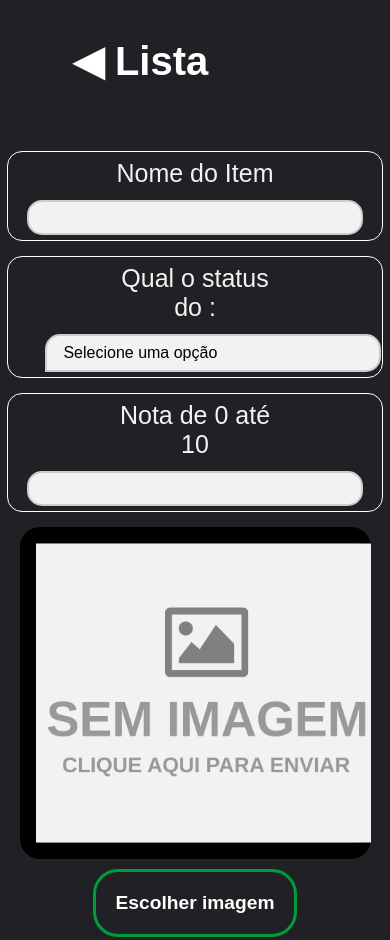
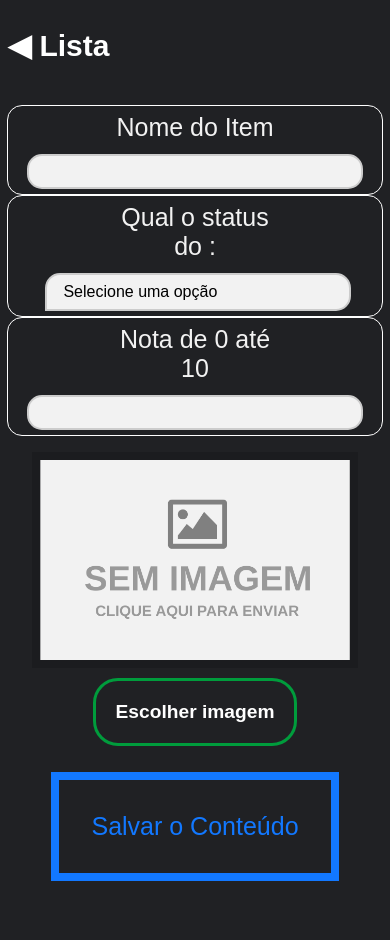
Before and after one commit to Yan-SO/FilmesEmSerie-Web, a website with bundled scripts: page src/screens/addContent.html in a window 390 px wide. Shown: the top 940 px of the page. Built offline with nearby package versions, Linux system fonts and the light colour scheme.

Commit message:
Ajustes para mobile

```diff
--- a/src/styles/addContent.css
+++ b/src/styles/addContent.css
@@ -204,3 +204,42 @@ main{
     padding-left: 40px;
     padding-right: 40px;
 }
+
+/* Adicionando estilos para resoluções menores (mobile) */
+@media only screen and (max-width: 600px) {
+    .titulo {
+        font-size: 30px;
+    }
+    menu{
+        padding: 0;
+    }
+    .imgConteiner{
+        width: 310px;
+        min-width: 300px;
+        max-width: 100%;
+        margin-top: 16px;
+        border-width: 8px;
+        border-color: #00000025;
+        border-radius: 0;
+    }
+    .titulo{
+        white-space: nowrap;
+        margin: 0;
+    }
+
+    .item-container {
+        margin: 0;
+    }
+
+    .botao {
+        height: 50px;
+    }
+
+    .dropdown-select {
+        width: 90%;
+    }
+
+    .imgConteiner {
+        height: 200px;
+    }
+}
--- a/src/styles/cadastro.css
+++ b/src/styles/cadastro.css
@@ -8,6 +8,7 @@ h1 {
     font-size: 24px;
     margin-top: 20px;
     font-family: 'Exo', sans-serif;
+    text-align: center;
 }
 .cadastro-container {
     margin-top: 50px;
@@ -43,3 +44,26 @@ button {
     font-weight: bold;
     font-size: 1.4rem;
 }
+
+@media only screen and (max-width: 600px) {
+    h1 {
+        font-size: 20px;
+    }
+
+    .cadastro-container {
+        margin-top: 30px;
+        margin-bottom: 30px;
+    }
+
+    input[type="text"], input[type="password"] {
+        width: 100%;
+    }
+
+    button {
+        margin-top: 1rem;
+    }
+
+    #error-message {
+        font-size: 1.2rem;
+    }
+}
--- a/src/styles/editContent.css
+++ b/src/styles/editContent.css
@@ -267,3 +267,39 @@ ol{
     display: flex;
     justify-content: space-around;
   }
+@media only screen and (max-width: 600px) {
+    .titulo {
+        font-size: 30px;
+    }
+    .cabecalho{
+        padding: 0;
+    }
+    .botoesConteiner{
+        flex-direction: column-reverse;
+    }
+    .inputTextConteiner{
+        flex-direction: column;
+    }
+    .dropdown-select{
+        width: auto;
+    }
+    .nome, .nota{
+        font-size: large;
+    }
+    .icon-container {
+        margin-right: 1rem;
+    }
+
+    .footer {
+        flex-direction: column;
+        align-items: center;
+    }
+
+    .conteiner-botao {
+        margin-top: 10px;
+    }
+
+    .itemConteiner {
+        flex-direction: column;
+    }
+}
--- a/src/styles/lista.css
+++ b/src/styles/lista.css
@@ -123,3 +123,55 @@ ol{
 .status {
     color: #000;
 }
+
+@media only screen and (max-width: 600px) {
+    .titulo {
+        font-size: 30px;
+        white-space: nowrap;
+        margin: 0 2.5px;
+    }
+    menu{
+        padding: 0;
+    }
+
+    .icon-container {
+        margin-right: 1rem;
+    }
+    .icon{
+        font-size: 25px;
+        width: 25px;
+    }
+
+    .footer {
+        flex-direction: row;
+        align-items: center;
+    }
+
+    .conteiner-botao {
+        margin-top: 10px;
+    }
+
+    .itemConteiner {
+        flex-direction: column;
+    }
+
+    .imgConteiner {
+        height: 200px;
+        width: 100%;
+        margin-right: 0;
+        border-radius: 10px;
+        border-width: 0.5rem;
+    }
+
+    .imgConteiner img {
+        border-radius: 10px;
+    }
+
+    .itemConteudo {
+        margin: 10px;
+    }
+
+    .nome, .nota {
+        font-size: 2rem;
+    }
+}
--- a/src/styles/login.css
+++ b/src/styles/login.css
@@ -8,6 +8,7 @@ h1 {
     font-size: 24px;
     margin-top: 20px;
     font-family: 'Exo', sans-serif;
+    text-align: center;
 }
 .login-container {
     margin-top: 50px;
@@ -45,3 +46,22 @@ button {
     color: red;
     margin-bottom: 1rem;
 }
+
+@media only screen and (max-width: 600px) {
+    h1 {
+        font-size: 20px; /* Ajuste o tamanho da fonte para resoluções menores */
+    }
+
+    .login-container {
+        margin-top: 30px;
+        margin-bottom: 30px;
+    }
+
+    input[type="text"], input[type="password"] {
+        width: 100%; /* Faz com que os inputs ocupem a largura total da tela */
+    }
+
+    button {
+        padding: 12px 20px; /* Ajusta o padding do botão para resoluções menores */
+    }
+}
```
Also changed, not shown: src/js/lista.js (+8 -1 lines), src/screens/editContent.html (+1 -1 lines).
